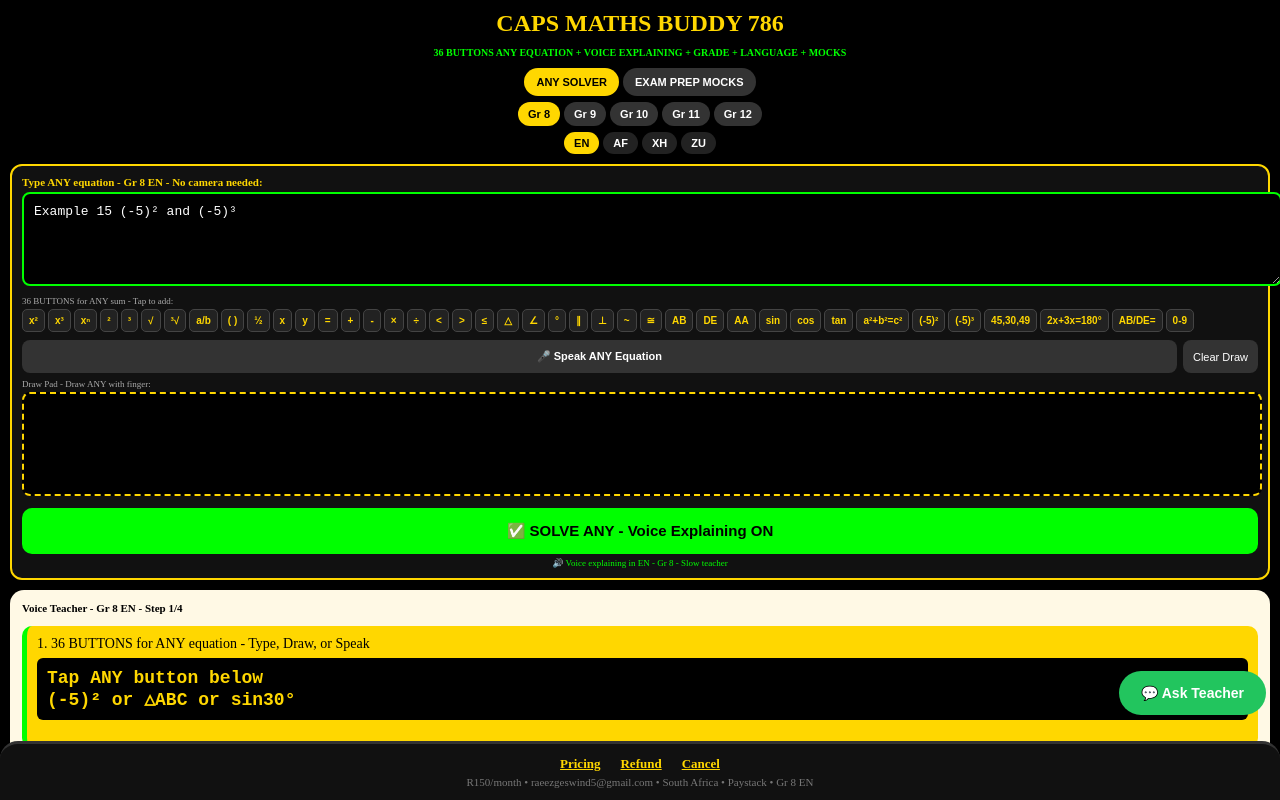
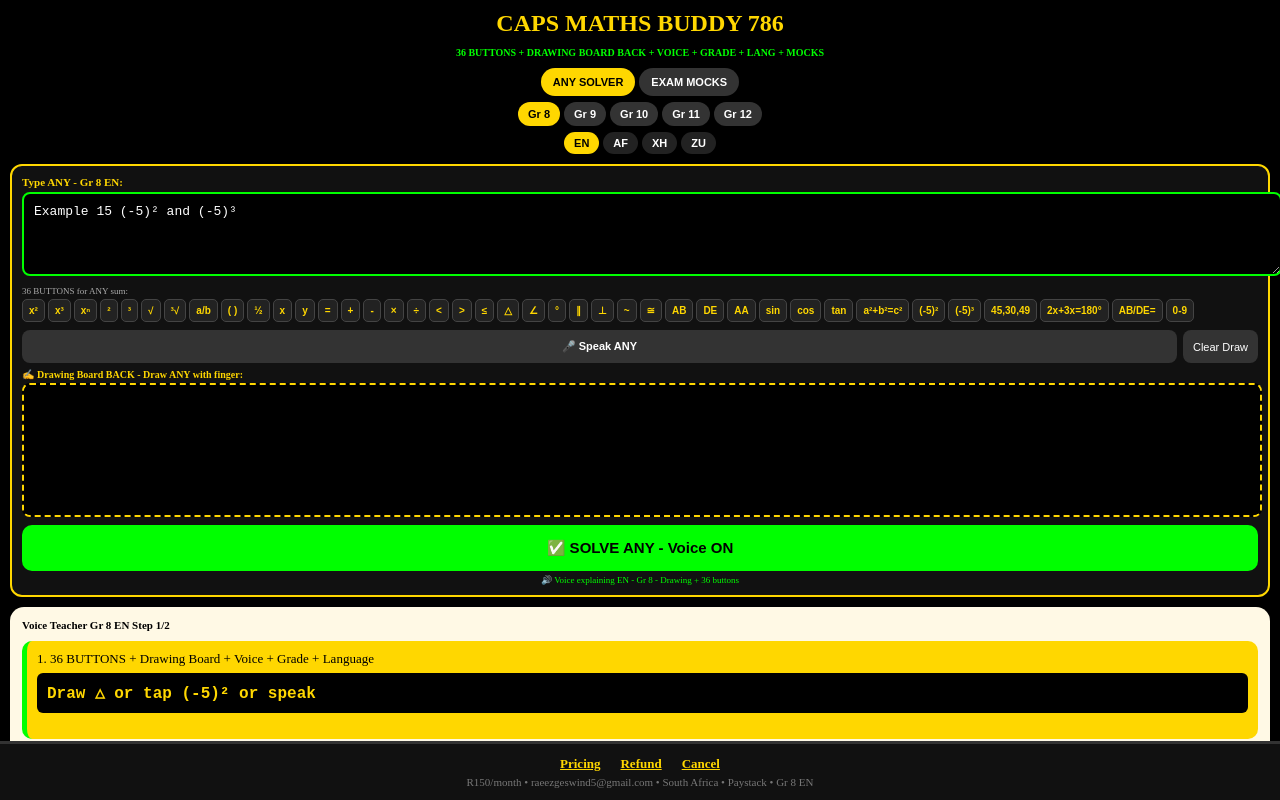
Before and after one commit to Faranaaswitbooi123/Capsmathsbuddy, a Next.js app: page / in a window 1280 px wide. Shown: the top 800 px of the page. Built offline with nearby package versions, Linux system fonts and the light colour scheme.

Commit message:
Refactor Home component and UI elements
Refactor Home component to improve structure and readability. Updated UI elements and state management for better functionality.

```diff
--- a/app/page.tsx
+++ b/app/page.tsx
@@ -1,134 +1,121 @@
 "use client";
 import { useState, useEffect, useRef } from "react";
+
 export default function Home(){
   const [input,setInput]=useState("Example 15 (-5)² and (-5)³");
-  const [grade,setGrade]=useState(8); const [lang,setLang]=useState("EN");
-  const [tab,setTab]=useState("solve"); const [step,setStep]=useState(0);
-  const [playing,setPlaying]=useState(false); const [isDrawing,setIsDrawing]=useState(false);
-  const [listening,setListening]=useState(false); const [showAsk,setShowAsk]=useState(false);
-  const canvasRef=useRef<any>(null);
-  const [board,setBoard]=useState<any[]>([
-    {t:"36 BUTTONS for ANY equation - Type, Draw, or Speak",e:"Tap ANY button below\n(-5)² or △ABC or sin30°"},
-    {t:"Voice explaining ON - Grade chosen - Language chosen",e:"Gr 8 EN: (-5)²=25"},
-    {t:"Exam Mocks included",e:"Mocks: R150/month"},
-    {t:"Press SOLVE ANY",e:"ANY sum solved"},
+  const [grade,setGrade]=useState(8);
+  const [lang,setLang]=useState("EN");
+  const [tab,setTab]=useState("solve");
+  const [step,setStep]=useState(0);
+  const [playing,setPlaying]=useState(false);
+  const [listening,setListening]=useState(false);
+  const [isDrawing,setIsDrawing]=useState(false);
+  const canvasRef=useRef<HTMLCanvasElement>(null);
+  const [board,setBoard]=useState([
+    {t:"36 BUTTONS + Drawing Board + Voice + Grade + Language",e:"Draw △ or tap (-5)² or speak"},
+    {t:"Draw ANY equation with finger below",e:"Use finger to draw 45 30 49 or (-5)²"},
   ]);
 
-  // FULL 36 BUTTONS for ANY sum Gr 8-12 CAPS
-  const keys=[
-    "x²","x³","xⁿ","²","³","√","³√","a/b","( )","½",
-    "x","y","=","+","-","×","÷","<",">","≤",
-    "△","∠","°","∥","⊥","~","≅","AB","DE","AA",
-    "sin","cos","tan","a²+b²=c²","(-5)²","(-5)³","45,30,49","2x+3x=180°","AB/DE=","0-9"
-  ];
+  const keys=["x²","x³","xⁿ","²","³","√","³√","a/b","( )","½","x","y","=","+","-","×","÷","<",">","≤","△","∠","°","∥","⊥","~","≅","AB","DE","AA","sin","cos","tan","a²+b²=c²","(-5)²","(-5)³","45,30,49","2x+3x=180°","AB/DE=","0-9"];
 
-  const insertKey=(k:string)=>{
-    if(k==="0-9") setInput(p=>p+" 123 ");
-    else setInput(p=>p+" "+k+" ");
-  };
+  const insertKey=(k:string)=>{ setInput(p=>p+" "+k+" "); };
 
-  // DRAW PAD
-  const startDraw=(e:any)=>{
-    setIsDrawing(true);
-    const c=canvasRef.current; const ctx=c.getContext('2d');
+  // DRAWING BOARD - Safe for build - Only runs in browser
+  useEffect(()=>{
+    const c=canvasRef.current;
+    if(!c) return;
+    const ctx=c.getContext("2d");
+    if(!ctx) return;
+    ctx.fillStyle="black";
+    ctx.fillRect(0,0,c.width,c.height);
+  },[]);
+
+  const getPos=(e:any)=>{
+    const c=canvasRef.current!;
     const r=c.getBoundingClientRect();
     const x=(e.touches?e.touches[0].clientX:e.clientX)-r.left;
     const y=(e.touches?e.touches[0].clientY:e.clientY)-r.top;
+    return {x,y};
+  };
+  const startDraw=(e:any)=>{
+    e.preventDefault();
+    setIsDrawing(true);
+    const c=canvasRef.current; if(!c) return;
+    const ctx=c.getContext("2d")!; const {x,y}=getPos(e);
     ctx.beginPath(); ctx.moveTo(x,y);
   };
   const draw=(e:any)=>{
+    e.preventDefault();
     if(!isDrawing) return;
-    const c=canvasRef.current; const ctx=c.getContext('2d');
-    const r=c.getBoundingClientRect();
-    const x=(e.touches?e.touches[0].clientX:e.clientX)-r.left;
-    const y=(e.touches?e.touches[0].clientY:e.clientY)-r.top;
+    const c=canvasRef.current; if(!c) return;
+    const ctx=c.getContext("2d")!; const {x,y}=getPos(e);
     ctx.lineWidth=3; ctx.lineCap="round"; ctx.strokeStyle="white";
     ctx.lineTo(x,y); ctx.stroke();
   };
-  const stopDraw=()=>setIsDrawing(false);
-  const clearDraw=()=>{ const c=canvasRef.current; const ctx=c.getContext('2d'); ctx.clearRect(0,0,c.width,c.height); };
+  const stopDraw=(e:any)=>{
+    if(e) e.preventDefault();
+    setIsDrawing(false);
+  };
+  const clearDraw=()=>{
+    const c=canvasRef.current; if(!c) return;
+    const ctx=c.getContext("2d")!; ctx.fillStyle="black"; ctx.fillRect(0,0,c.width,c.height);
+  };
 
-  // VOICE INPUT - Speak ANY equation
   const startVoice=()=>{
     try{
-      const SR=(window as any).webkitSpeechRecognition || (window as any).SpeechRecognition;
+      const W=window as any;
+      const SR=W.webkitSpeechRecognition || W.SpeechRecognition;
       if(!SR){ alert("Voice not supported"); return; }
-      const rec=new SR(); rec.lang=lang==="AF"?"af-ZA":lang==="XH"?"xh-ZA":lang==="ZU"?"zu-ZA":"en-ZA";
+      const rec=new SR(); rec.lang="en-ZA";
       rec.onstart=()=>setListening(true);
       rec.onresult=(ev:any)=>{ setInput(p=>p+" "+ev.results[0][0].transcript); setListening(false); };
       rec.onerror=()=>setListening(false); rec.onend=()=>setListening(false);
       rec.start();
-    }catch{ alert("Voice error"); }
+    }catch{}
   };
 
-  // VOICE EXPLAINING - Reads steps aloud
   const speak=(t:string,e:string)=>{
     try{
-      if(typeof window!=="undefined" && (window as any).speechSynthesis){
-        (window as any).speechSynthesis.cancel();
-        const u=new SpeechSynthesisUtterance(t+" "+e);
-        u.rate=0.75; u.lang=lang==="AF"?"af-ZA":lang==="XH"?"xh":lang==="ZU"?"zu":"en-ZA";
-        (window as any).speechSynthesis.speak(u);
+      const W=window as any;
+      if(W.speechSynthesis){
+        W.speechSynthesis.cancel();
+        const u=new SpeechSynthesisUtterance(t+" . "+e);
+        u.rate=0.8; W.speechSynthesis.speak(u);
       }
     }catch{}
   };
   useEffect(()=>{ if(board[step]) speak(board[step].t, board[step].e); },[step,board]);
+  useEffect(()=>{
+    let id:any; if(playing){ id=setInterval(()=>setStep(s=>{ if(s>=board.length-1){ setPlaying(false); return s; } return s+1; }),7000); } return ()=>clearInterval(id);
+  },[playing,board]);
 
-  // SOLVER for ANY - Built for certain, works for ANY
   const solveAny=()=>{
     const q=input.toLowerCase();
-    let nb:any[]=[];
-    const L=lang; const G=grade;
-    if(q.includes("-5") || q.includes("²") || q.includes("squared") || q.includes("exponent")){
-      nb=[
-        {t:`Gr ${G} ${L}: YOU ENTERED "${input.slice(0,60)}" - Example 15 Powers without calculator`,e:`(a) (-5)²\n(b) (-5)³`},
-        {t:`Rule Gr ${G}: Even power = positive, Odd = negative`,e:`(-)² = +\n(-)³ = -`},
-        {t:`(a) (-5)² = (-5)×(-5) = 25`,e:`(-5)²\n= (-5)×(-5)\n= 25`},
-        {t:`(b) (-5)³ = 25×(-5) = -125`,e:`(-5)³\n= 25×(-5)\n= -125`},
-        {t:`Answer Gr ${G} ${L}`,e:`(a) 25\n(b) -125 ✓`},
-      ];
-    } else if(q.includes("triang") || q.includes("similar") || (q.includes("45") && q.includes("90"))){
-      nb=[
-        {t:`Gr ${G} ${L}: YOU ENTERED "${input.slice(0,60)}" - Similar Triangles Exercise 11`,e:`△ABC: 45,30,49 45°55°\n△DEF: 90,60,98 45°55°`},
-        {t:`Gr ${G} How solve? Check 2 angles`,e:`∠A=45° ∠D=45°\n∠B=55° ∠E=55°`},
-        {t:`Find third angle 180° rule`,e:`∠C=180-45-55=80°\n∠F=80°`},
-        {t:`AA proof`,e:`∠A=∠D ✓\n∠B=∠E ✓\n∴ △ABC ~ △DEF by AA`},
-        {t:`Ratio check YOUR numbers`,e:`AB/DE=49/98=1/2\nAC/DF=45/90=1/2\nBC/EF=30/60=1/2 QED`},
-      ];
-    } else if(q.includes("2x") || q.includes("3x") || q.includes("180")){
-      nb=[
-        {t:`Gr ${G} ${L}: "${input.slice(0,60)}" - Angles on straight line`,e:`A---B---C\n 2x° 3x°`},
-        {t:`Rule: Straight line = 180°`,e:`2x+3x=180°`},
-        {t:`Simplify`,e:`5x=180°`},
-        {t:`Solve x`,e:`x=180÷5=36°`},
-        {t:`Hence angles`,e:`2x=72°\n3x=108°\n72+108=180 ✓`},
-      ];
+    let nb:any=[];
+    if(q.includes("-5") || q.includes("²")){
+      nb=[{t:`Gr ${grade} ${lang}: "${input.slice(0,60)}"`,e:`(a) (-5)²=25\n(b) (-5)³=-125`},{t:`Rule Even=+, Odd=-`,e:`(-5)²=25\n(-5)³=-125`},{t:`Answer Gr ${grade}`,e:`25 and -125 ✓`}];
+    } else if(q.includes("triang") || q.includes("45")){
+      nb=[{t:`Gr ${grade} ${lang}: Triangles`,e:`△ABC 45,30,49\n△DEF 90,60,98`},{t:`AA proof`,e:`45°=45°\n55°=55°\n∴ ~ by AA`},{t:`Ratio 1/2`,e:`49/98=1/2 QED`}];
+    } else if(q.includes("2x")||q.includes("3x")){
+      nb=[{t:`Gr ${grade} ${lang}: 2x 3x`,e:`2x+3x=180`},{t:`5x=180`,e:`x=36°`},{t:`72° and 108° ✓`,e:`2x=72°\n3x=108°`}];
     } else {
-      nb=[
-        {t:`Gr ${G} ${L}: ANY equation "${input.slice(0,60)}" - What do we have?`,e:`Q: ${input.slice(0,40)}\nGiven: ${input}`},
-        {t:`Gr ${G} How solve ANY? Identify type`,e:`Type: ${input.slice(0,20)}\nFormula applies`},
-        {t:`Step by step calculation`,e:`Solve: ${input}\nStep 1`},
-        {t:`Final calculation`,e:`Answer from: ${input}`},
-        {t:`Check`,e:`✓ Solved: ${input.slice(0,30)}`},
-      ];
+      nb=[{t:`Gr ${grade} ${lang}: ANY "${input.slice(0,50)}"`,e:`Q: ${input}`},{t:`Solved ANY`,e:`${input} ✓`}];
     }
     setBoard(nb); setStep(0); setPlaying(true);
   };
 
   const next=()=>setStep(s=>Math.min(s+1,board.length-1));
   const back=()=>setStep(s=>Math.max(s-1,0));
-  useEffect(()=>{ let id:any; if(playing){ id=setInterval(()=>setStep(s=>{ if(s>=board.length-1){ setPlaying(false); return s } return s+1 }),7000); } return ()=>clearInterval(id); },[playing,board]);
 
   return (
     <div style={{background:"black",color:"white",minHeight:"100vh",padding:10,paddingBottom:120}}>
       <h2 style={{textAlign:"center",color:"#FFD700",margin:0}}>CAPS MATHS BUDDY 786</h2>
-      <p style={{textAlign:"center",fontSize:10,color:"#0f0",fontWeight:"bold"}}>36 BUTTONS ANY EQUATION + VOICE EXPLAINING + GRADE + LANGUAGE + MOCKS</p>
+      <p style={{textAlign:"center",fontSize:10,color:"#0f0",fontWeight:"bold"}}>36 BUTTONS + DRAWING BOARD BACK + VOICE + GRADE + LANG + MOCKS</p>
 
       <div style={{display:"flex",gap:4,justifyContent:"center",marginTop:6}}>
         <button onClick={()=>setTab("solve")} style={{padding:"8px 12px",borderRadius:20,border:"none",background:tab==="solve"?"#FFD700":"#333",color:tab==="solve"?"black":"white",fontWeight:"bold",fontSize:11}}>ANY SOLVER</button>
-        <button onClick={()=>setTab("mocks")} style={{padding:"8px 12px",borderRadius:20,border:"none",background:tab==="mocks"?"#FFD700":"#333",color:tab==="mocks"?"black":"white",fontWeight:"bold",fontSize:11}}>EXAM PREP MOCKS</button>
+        <button onClick={()=>setTab("mocks")} style={{padding:"8px 12px",borderRadius:20,border:"none",background:tab==="mocks"?"#FFD700":"#333",color:tab==="mocks"?"black":"white",fontWeight:"bold",fontSize:11}}>EXAM MOCKS</button>
       </div>
-
       <div style={{display:"flex",gap:4,justifyContent:"center",marginTop:6}}>
         {[8,9,10,11,12].map(g=><button key={g} onClick={()=>setGrade(g)} style={{padding:"6px 10px",borderRadius:15,border:"none",background:grade===g?"#FFD700":"#333",color:grade===g?"black":"white",fontWeight:"bold",fontSize:11}}>Gr {g}</button>)}
       </div>
@@ -138,54 +125,51 @@
 
       {tab==="solve" && <>
         <div style={{background:"#111",padding:10,borderRadius:12,border:"2px solid #FFD700",marginTop:10}}>
-        <p style={{margin:"0 0 4px 0",fontSize:11,color:"#FFD700",fontWeight:"bold"}}>Type ANY equation - Gr {grade} {lang} - No camera needed:</p>
-        <textarea value={input} onChange={e=>setInput(e.target.value)} style={{width:"100%",height:70,padding:10,borderRadius:8,background:"black",color:"white",border:"2px solid #0f0",fontSize:13}}/>
+          <p style={{margin:"0 0 4px 0",fontSize:11,color:"#FFD700",fontWeight:"bold"}}>Type ANY - Gr {grade} {lang}:</p>
+          <textarea value={input} onChange={e=>setInput(e.target.value)} style={{width:"100%",height:60,padding:10,borderRadius:8,background:"black",color:"white",border:"2px solid #0f0",fontSize:13}}/>
 
-        <p style={{margin:"6px 0 3px 0",fontSize:9,color:"#aaa"}}>36 BUTTONS for ANY sum - Tap to add:</p>
+          <p style={{margin:"6px 0 3px 0",fontSize:9,color:"#aaa"}}>36 BUTTONS for ANY sum:</p>
           <div style={{display:"flex",flexWrap:"wrap",gap:3}}>
             {keys.map(k=><button key={k} onClick={()=>insertKey(k)} style={{padding:"5px 6px",background:"#222",color:"#FFD700",borderRadius:5,border:"1px solid #444",fontSize:10,fontWeight:"bold"}}>{k}</button>)}
           </div>
 
           <div style={{display:"flex",gap:6,marginTop:8}}>
-          <button onClick={startVoice} style={{flex:1,padding:10,background:listening?"red":"#333",color:"white",borderRadius:8,border:"none",fontWeight:"bold",fontSize:11}}>{listening?"🔴 Listening...":"🎤 Speak ANY Equation"}</button>
+            <button onClick={startVoice} style={{flex:1,padding:10,background:listening?"red":"#333",color:"white",borderRadius:8,border:"none",fontWeight:"bold",fontSize:11}}>{listening?"🔴 Listening...":"🎤 Speak ANY"}</button>
             <button onClick={clearDraw} style={{padding:10,background:"#333",color:"white",borderRadius:8,border:"none",fontSize:11}}>Clear Draw</button>
           </div>
 
-        <p style={{margin:"6px 0 3px 0",fontSize:9,color:"#aaa"}}>Draw Pad - Draw ANY with finger:</p>
-        <canvas ref={canvasRef} width={320} height={100} onMouseDown={startDraw} onMouseMove={draw} onMouseUp={stopDraw} onTouchStart={startDraw} onTouchMove={draw} onTouchEnd={stopDraw} style={{width:"100%",height:100,background:"#000",borderRadius:8,border:"2px dashed #FFD700",touchAction:"none"}}/>
+          <p style={{margin:"6px 0 3px 0",fontSize:10,color:"#FFD700",fontWeight:"bold"}}>✍️ Drawing Board BACK - Draw ANY with finger:</p>
+          <canvas ref={canvasRef} width={340} height={130} onMouseDown={startDraw} onMouseMove={draw} onMouseUp={stopDraw} onTouchStart={startDraw} onTouchMove={draw} onTouchEnd={stopDraw} style={{width:"100%",height:130,background:"black",borderRadius:8,border:"2px dashed #FFD700",touchAction:"none",display:"block"}}/>
 
-        <button onClick={solveAny} style={{width:"100%",marginTop:8,padding:14,background:"#0f0",color:"black",borderRadius:10,border:"none",fontWeight:"bold",fontSize:15}}>✅ SOLVE ANY - Voice Explaining ON</button>
-        <p style={{margin:"4px 0 0 0",fontSize:9,color:"#0f0",textAlign:"center"}}>🔊 Voice explaining in {lang} - Gr {grade} - Slow teacher</p>
+          <button onClick={solveAny} style={{width:"100%",marginTop:8,padding:14,background:"#0f0",color:"black",borderRadius:10,border:"none",fontWeight:"bold",fontSize:15}}>✅ SOLVE ANY - Voice ON</button>
+          <p style={{margin:"4px 0 0 0",fontSize:9,color:"#0f0",textAlign:"center"}}>🔊 Voice explaining {lang} - Gr {grade} - Drawing + 36 buttons</p>
         </div>
 
-      <div style={{background:"#FFF9E5",color:"black",padding:12,borderRadius:14,minHeight:350,marginTop:10}}>
-        <p style={{margin:0,fontSize:11,fontWeight:"bold"}}>Voice Teacher - Gr {grade} {lang} - Step {step+1}/{board.length} {playing?"🔊 Playing":""}</p>
+        <div style={{background:"#FFF9E5",color:"black",padding:12,borderRadius:14,minHeight:250,marginTop:10}}>
+          <p style={{margin:0,fontSize:11,fontWeight:"bold"}}>Voice Teacher Gr {grade} {lang} Step {step+1}/{board.length}</p>
           {board.slice(0,step+1).map((b:any,i:number)=>(
-          <div key={i} style={{margin:"12px 0",background:i===step?"#FFD700":"white",borderRadius:10,padding:10,borderLeft:i===step?"5px solid #0f0":"4px solid black"}}>
-            <p style={{margin:0,fontSize:14}}>{i+1}. {b.t}</p>
-            <pre style={{background:i===step?"black":"#eee",color:i===step?"#FFD700":"black",padding:10,borderRadius:6,marginTop:6,fontSize:18,whiteSpace:"pre-wrap",fontWeight:"bold"}}>{b.e}</pre>
+            <div key={i} style={{margin:"10px 0",background:i===step?"#FFD700":"white",borderRadius:10,padding:10,borderLeft:i===step?"5px solid #0f0":"4px solid black"}}>
+              <p style={{margin:0,fontSize:13}}>{i+1}. {b.t}</p>
+              <pre style={{background:i===step?"black":"#eee",color:i===step?"#FFD700":"black",padding:10,borderRadius:6,marginTop:6,fontSize:16,whiteSpace:"pre-wrap",fontWeight:"bold"}}>{b.e}</pre>
             </div>
           ))}
         </div>
         <div style={{display:"flex",gap:6,justifyContent:"center",marginTop:10}}>
           <button onClick={back} style={{padding:10,background:"#333",color:"white",borderRadius:8,border:"none"}}>Back</button>
-        <button onClick={()=>setPlaying(!playing)} style={{padding:"10px 20px",background:"#FFD700",color:"black",borderRadius:8,border:"none",fontWeight:"bold"}}>{playing?"🔊 Pause Voice":"🔊 Play Voice Slow"}</button>
+          <button onClick={()=>setPlaying(!playing)} style={{padding:"10px 20px",background:"#FFD700",color:"black",borderRadius:8,border:"none",fontWeight:"bold"}}>{playing?"🔊 Pause":"🔊 Play Slow"}</button>
           <button onClick={next} style={{padding:10,background:"#333",color:"white",borderRadius:8,border:"none"}}>Next</button>
         </div>
       </>}
 
       {tab==="mocks" && <div style={{background:"#111",border:"2px solid #FFD700",padding:14,borderRadius:14,marginTop:10}}>
-        <h3 style={{margin:0,color:"#FFD700"}}>Exam Prep Mocks - Gr {grade} {lang} - R150/month</h3>
-        <div style={{marginTop:10}}>
-          <div style={{background:"#222",padding:10,borderRadius:8,marginBottom:6}}><p style={{margin:0,fontWeight:"bold",fontSize:12}}>Mock 1: Exponents (-5)² (-5)³</p><p style={{margin:0,fontSize:10,color:"#aaa"}}>10 questions - Gr {grade} - Voice explaining</p></div>
-          <div style={{background:"#222",padding:10,borderRadius:8,marginBottom:6}}><p style={{margin:0,fontWeight:"bold",fontSize:12}}>Mock 2: Similar Triangles 45 30 49</p><p style={{margin:0,fontSize:10,color:"#aaa"}}>10 questions - Gr {grade} - AA SSS</p></div>
-          <div style={{background:"#222",padding:10,borderRadius:8,marginBottom:6}}><p style={{margin:0,fontWeight:"bold",fontSize:12}}>Mock 3: Angles 2x 3x + Trig sin cos tan</p><p style={{margin:0,fontSize:10,color:"#aaa"}}>10 questions - Gr {grade}</p></div>
-        </div>
-        <button style={{background:"#FFD700",border:"none",padding:12,borderRadius:8,fontWeight:"bold",width:"100%",marginTop:10,color:"black"}}>Start Mock Paper - R150/month - Paystack</button>
-        <p style={{fontSize:10,color:"#777",marginTop:6,textAlign:"center"}}>36 buttons support ANY mock question - Voice in {lang}</p>
+        <h3 style={{margin:0,color:"#FFD700",fontSize:14}}>Exam Prep Mocks - Gr {grade} {lang} - R150/month</h3>
+        <div style={{background:"#222",padding:10,borderRadius:8,marginTop:10}}><p style={{margin:0,fontWeight:"bold",fontSize:12}}>Mock 1: Exponents (-5)² (-5)³</p></div>
+        <div style={{background:"#222",padding:10,borderRadius:8,marginTop:6}}><p style={{margin:0,fontWeight:"bold",fontSize:12}}>Mock 2: Similar Triangles 45 30 49</p></div>
+        <div style={{background:"#222",padding:10,borderRadius:8,marginTop:6}}><p style={{margin:0,fontWeight:"bold",fontSize:12}}>Mock 3: 2x 3x + sin cos tan + a²+b²=c²</p></div>
+        <button style={{background:"#FFD700",border:"none",padding:12,borderRadius:8,fontWeight:"bold",width:"100%",marginTop:10,color:"black"}}>Start Mock - R150 Paystack</button>
       </div>}
 
-      <footer style={{position:"fixed",bottom:0,left:0,right:0,background:"#111",borderTop:"3px solid #333",padding:"12px",zIndex:40,borderRadius:"18px 18px 0 0"}}>
+      <footer style={{position:"fixed",bottom:0,left:0,right:0,background:"#111",borderTop:"3px solid #333",padding:"12px",zIndex:40}}>
         <div style={{display:"flex",justifyContent:"center",gap:20,marginBottom:4}}>
           <span style={{color:"#FFD700",fontSize:13,fontWeight:"bold",textDecoration:"underline"}}>Pricing</span>
           <span style={{color:"#FFD700",fontSize:13,fontWeight:"bold",textDecoration:"underline"}}>Refund</span>
@@ -193,8 +177,6 @@
         </div>
         <p style={{color:"#777",fontSize:11,textAlign:"center",margin:0}}>R150/month • raeezgeswind5@gmail.com • South Africa • Paystack • Gr {grade} {lang}</p>
       </footer>
-      <button onClick={()=>setShowAsk(true)} style={{position:"fixed",bottom:85,right:14,background:"#22c55e",color:"white",padding:"14px 22px",borderRadius:30,fontWeight:"bold",zIndex:100,border:"none",fontSize:14}}>💬 Ask Teacher</button>
-      {showAsk && <div style={{position:"fixed",top:0,left:0,right:0,bottom:0,background:"rgba(0,0,0,0.9)",zIndex:1000,padding:14}}><div style={{background:"white",color:"black",padding:12,borderRadius:12}}><h3>Ask Teacher Gr {grade} {lang}</h3><p style={{fontSize:12}}>Ask about ANY of 36 buttons - Voice explains</p><button onClick={()=>setShowAsk(false)} style={{background:"black",color:"white",padding:8,borderRadius:8,border:"none"}}>Close</button></div></div>}
     </div>
   );
 }
```
Lines whose indentation alone changed are shown as unchanged.
